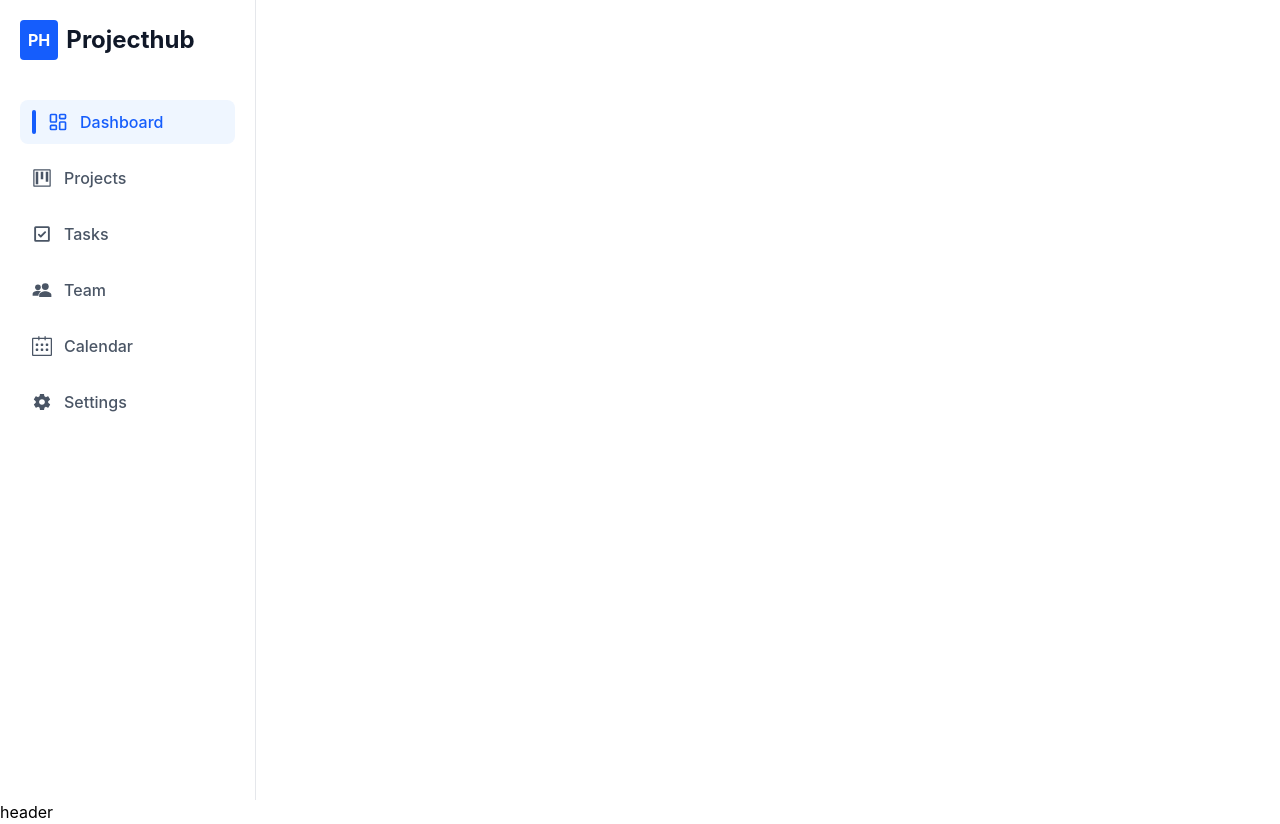
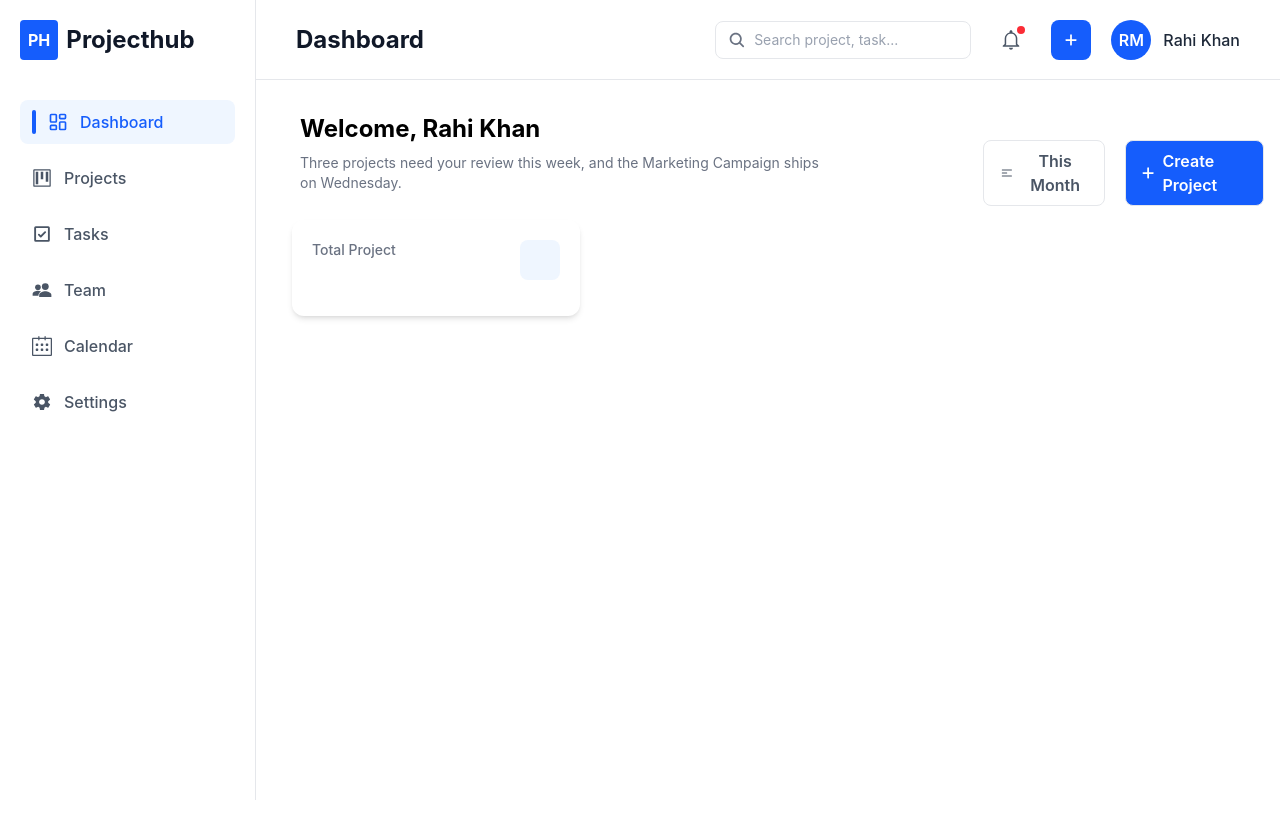
Before and after one commit to sudais122/Project-Management-Dashboard, a React (Vite) app in the folder Dashboard/: page / in a window 1280 px wide. After the commit the page ends 800 px from the top, so only its background shows below. Built offline with nearby package versions, Linux system fonts and the light colour scheme.

Commit message:
datafilter,createproject,statecard

```diff
--- a/Dashboard/src/App.jsx
+++ b/Dashboard/src/App.jsx
@@ -1,11 +1,27 @@
 import Aside from "./components/aside.jsx";
 import Header from "./components/header.jsx";
+import { Dashboard } from "./pages/Dashboard.jsx";
+
 function App() {
   return (
-    <div>
+    <div className="flex h-screen">
+
+      {/* Sidebar */}
       <Aside />
-      <Header />
-      {/* Your dashboard here */}
+
+      {/* Main area */}
+      <div className="flex flex-col flex-1">
+
+        {/* Header */}
+        <Header />
+
+        {/* Dashboard */}
+        <main className="flex-1 overflow-auto px-4">
+          <Dashboard />
+        </main>
+
+      </div>
+
     </div>
   );
 }
--- /dev/null
+++ b/Dashboard/src/components/CreateProject.jsx
@@ -0,0 +1,15 @@
+import React from 'react'
+import { FaPlus } from "react-icons/fa6";
+
+const CreateProject = () => {
+  return (
+    <>
+    <div  className='flex items-center py-2 justify-center gap-2 rounded-lg border border-gray-200 bg-blue-600 px-4 font-semibold text-white hover:bg-blue-700 transition duration-200 cursor-pointer'>
+        <FaPlus />
+        <p>Create Project</p>
+    </div>
+    </>
+  )
+}
+
+export default CreateProject
--- /dev/null
+++ b/Dashboard/src/components/Datafilter.jsx
@@ -0,0 +1,14 @@
+
+import React from "react";
+import { HiBars3CenterLeft } from "react-icons/hi2";
+
+export const Datafilter = () => {
+  return (
+    <button
+      className="flex items-center justify-center gap-2 rounded-lg border border-gray-200 bg-white px-4 py-2 font-semibold text-gray-600 hover:bg-gray-50 transition duration-200 cursor-pointer"
+    >
+      <HiBars3CenterLeft className="text-lg" />
+      <span>This Month</span>
+    </button>
+  );
+};
--- /dev/null
+++ b/Dashboard/src/components/Statecard.jsx
@@ -0,0 +1,28 @@
+import React from 'react'
+
+const Statecard = ({tittle,count,icon}) => {
+  return (
+    <>
+    <div className="rounded-xl shadow-md p-5 w-full max-w-2xs flex justify-between">
+      {/* Title */}
+
+      <div className='flex flex-col'>
+      <p className="text-sm font-medium text-gray-500">
+        {tittle}
+      </p>
+
+      {/* Count */}
+      <h2 className="text-3xl font-bold text-gray-900 mt-2">
+        {count}
+      </h2>
+      </div>
+               {/* Icon */}
+      <div className="w-10 h-10 flex items-center justify-center rounded-lg bg-blue-50 mb-4">
+        {icon}
+      </div>
+    </div>
+      </>
+  )
+}
+
+export default Statecard
--- a/Dashboard/src/components/header.jsx
+++ b/Dashboard/src/components/header.jsx
@@ -1,9 +1,63 @@
-import React from 'react'
+import React from "react";
+
+import { IoSearch } from "react-icons/io5";
+import { IoMdNotificationsOutline } from "react-icons/io";
+import { FaPlus } from "react-icons/fa6";
 
 const Header = () => {
   return (
-    <>header</>
-  )
-}
+    <header className="bg-white border-b border-gray-200 px-10 w-full h-20 flex items-center justify-between">
 
-export default Header
+      {/* Page Title */}
+      <div className="font-bold text-2xl text-gray-900">
+        Dashboard
+      </div>
+
+      {/* Right Side */}
+      <div className="flex items-center gap-5">
+
+        {/* Search */}
+        <div className="flex items-center gap-2 border border-gray-200 rounded-lg px-3 py-2 w-64 focus-within:border-blue-500 transition duration-200">
+          <IoSearch className="text-xl text-gray-500" />
+
+          <input
+            type="text"
+            placeholder="Search project, task..."
+            className="w-full outline-none text-sm text-gray-700 placeholder:text-gray-400"
+          />
+        </div>
+
+        {/* Notification */}
+        <button className="relative p-2 rounded-lg hover:bg-gray-100 transition duration-200 cursor-pointer">
+          <IoMdNotificationsOutline className="text-2xl text-gray-600" />
+
+          {/* Notification dot */}
+          <span className="absolute top-1.5 right-1.5 size-2 bg-red-500 rounded-full"></span>
+        </button>
+
+        {/* Create Button */}
+        <button className="size-10 flex items-center justify-center bg-blue-600 rounded-lg hover:bg-blue-700 transition duration-200 cursor-pointer">
+          <FaPlus className="text-white text-sm" />
+        </button>
+
+        {/* User Profile */}
+        <div className="flex items-center gap-3 cursor-pointer">
+
+          {/* Avatar */}
+          <div className="size-10 rounded-full text-white flex justify-center items-center bg-blue-600 font-semibold">
+            RM
+          </div>
+
+          {/* Name */}
+          <h2 className="font-medium text-gray-800">
+            Rahi Khan
+          </h2>
+
+        </div>
+
+      </div>
+    </header>
+  );
+};
+
+export default Header;
--- /dev/null
+++ b/Dashboard/src/components/welcomeMessage.jsx
@@ -0,0 +1,14 @@
+
+import React from "react";
+
+export const WelcomeMessage = () => {
+  return (
+    <div className="flex flex-col gap-1">
+        <p className="font-bold text-2xl">Welcome, Rahi Khan</p>
+      <p className="mt-1 text-sm text-gray-500">
+        Three projects need your review this week, and the Marketing
+        Campaign ships on Wednesday.
+      </p>
+    </div>
+  );
+};
--- /dev/null
+++ b/Dashboard/src/pages/Dashboard.jsx
@@ -0,0 +1,27 @@
+import React from "react";
+import { WelcomeMessage } from "../components/welcomeMessage";
+import { Datafilter } from "../components/Datafilter";
+import CreateProject from "../components/CreateProject";
+import Statecard from "../components/Statecard";
+import { CiFolderOn } from "react-icons/ci"
+import { IoMdTime } from "react-icons/io";
+import { IoMdCheckboxOutline } from "react-icons/io";
+
+export const Dashboard = () => {
+  return (
+    <>
+      <div className="pl-7 pt-5 flex items-center">
+        <div>
+          <WelcomeMessage />
+        </div>
+        <div className="flex items-center pl-40 gap-5 pt-10 justify-center">
+          <Datafilter className="p-2"/>
+          <CreateProject />
+        </div>
+      </div>
+      <div className="w-full h-50 px-5 py-3.5">
+        <Statecard tittle={"Total Project"}/>
+      </div>
+    </>
+  );
+};
```
Also changed, not shown: Dashboard/src/App.css (deleted, +0 -184 lines).
